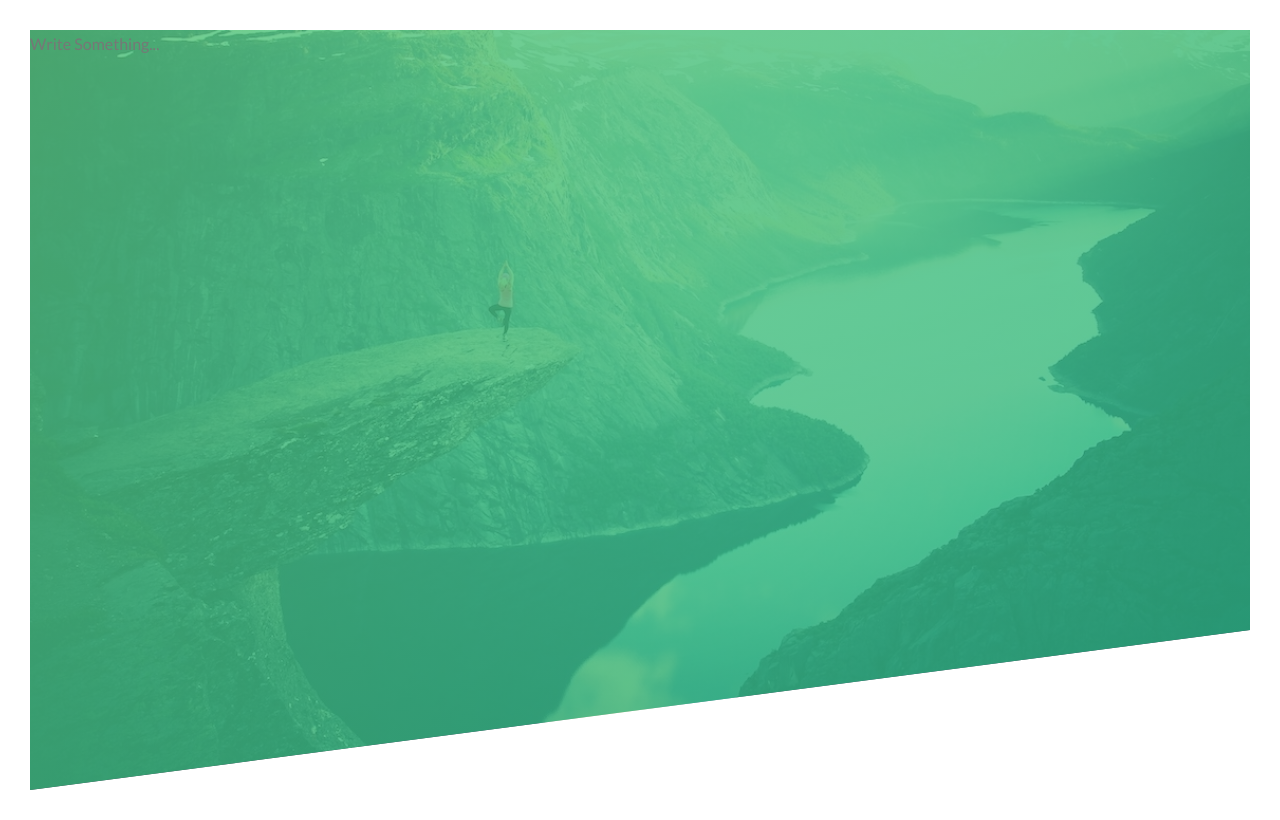
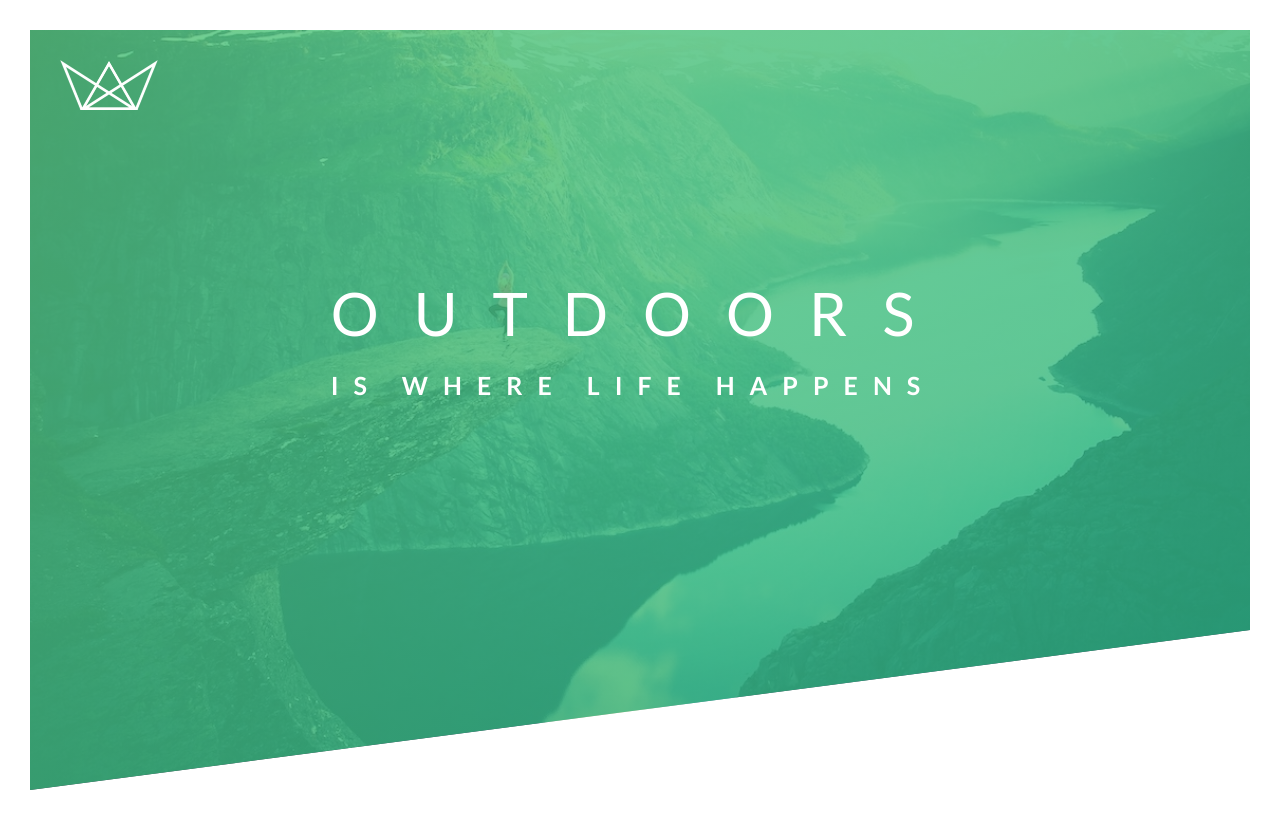
Before and after one commit to jasonlu2907/Tours-Booking, a plain HTML site: page starter/index.html in a window 1280 px wide. Drawn offline with Linux system fonts and the light colour scheme.

Commit message:
Align header, position, transform, translate

```diff
--- a/starter/css/style.css
+++ b/starter/css/style.css
@@ -32,7 +32,46 @@ header {
     ,url(../img/hero-small.jpg);
     background-size: cover;
     background-position: top;
+    position: relative;
 
     /* Modern CSS property clip-path */
     clip-path: polygon(0 0, 100% 0, 100% 75vh, 0 100%);
 }
+
+.logo_box {
+    position: absolute;
+    /* top left start from? the relative which is the fatherElement*/
+    top: 30px;
+    left: 30px;
+}
+
+.logo {
+    height: 50px; /*width automatically defined by the browser and nguoc lai*/
+}
+
+.text_box {
+    position: absolute;
+    top: 40%; /*50% tu thang cha, tuc la header*/
+    left: 50%;
+    transform: translate(-50%, -50%); /*relate to the element itself*/
+}
+
+.heading-primary {
+    /* background-color: red; */
+    text-transform: uppercase;
+    color: #fff;
+}
+
+.heading-primary-main {
+    display: block;
+    font-size: 60px;
+    font-weight: 400;
+    letter-spacing: 35px;
+}
+
+.heading-primary-sub {
+    display: block;
+    font-size: 25px;
+    font-weight: 700;
+    letter-spacing: 15px;
+}
--- a/starter/index.html
+++ b/starter/index.html
@@ -13,7 +13,18 @@
         <title>Natours | Exciting tours for adventurous people</title>
     </head>
     <body>
-        <header>Write Something...</header>
+        <header>
+            <div class="logo_box">
+                <img src="/starter/img/logo-white.png" alt="Logo" class="logo">
+            </div>
+
+            <div class="text_box">
+                <h1 class="heading-primary">
+                    <span class="heading-primary-main">Outdoors</span>
+                    <span class="heading-primary-sub">is where life happens</span>
+                </h1>
+            </div>
+        </header>
 
     </body>
 </html>
```
